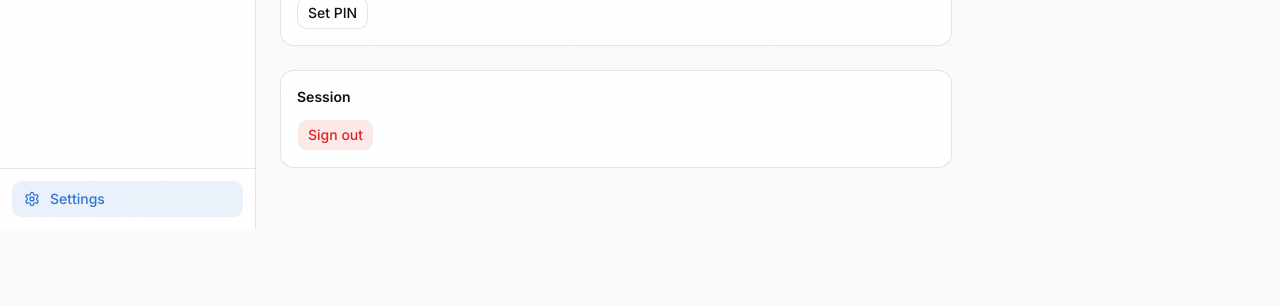
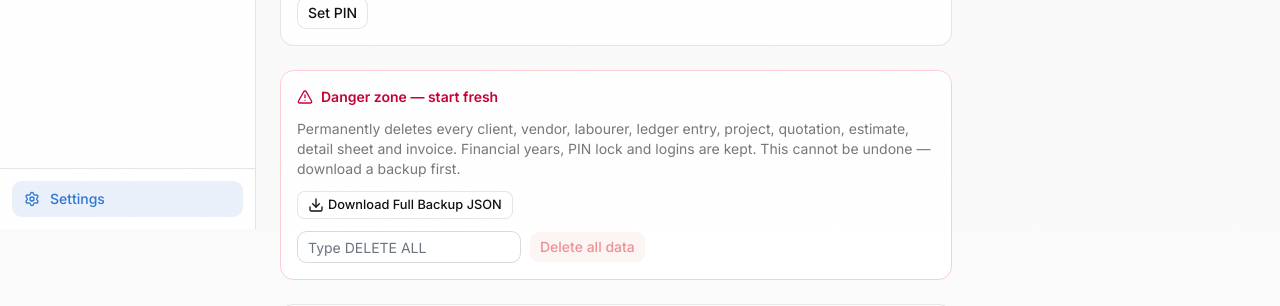
Before and after one commit to Dev-Aditya-More/Ashwin, a Next.js app: page /admin/settings in a window 1280 px wide. Shown: the part 571-877 px from the top of the page. Before the commit the page ends 800 px from the top, so only its background shows below. Built offline with nearby package versions, Linux system fonts and the light colour scheme; no server answers; the database is empty.

Commit message:
feat: add ResetDataSettings component for data reset functionality; implement resetAllData action for complete data deletion

```diff
--- a/app/admin/(dashboard)/settings/page.tsx
+++ b/app/admin/(dashboard)/settings/page.tsx
@@ -2,6 +2,7 @@ import { listFinancialYears, createFinancialYear, setActiveFinancialYear } from
 import { logout } from "@/lib/actions/auth";
 import { getPinLockStatus } from "@/lib/actions/pin-lock";
 import { formatDate } from "@/lib/format";
+import { ResetDataSettings } from "@/components/admin/ResetDataSettings";
 import { PinLockSettings } from "@/components/admin/PinLockSettings";
 import { Button } from "@/components/ui/button";
 import { Input } from "@/components/ui/input";
@@ -71,6 +72,8 @@ export default async function SettingsPage() {
 
       <PinLockSettings enabled={pinLock.enabled} secretConfigured={pinLock.secretConfigured} />
 
+      <ResetDataSettings />
+
       <div className="rounded-xl border border-[var(--border)] bg-white p-4">
         <p className="font-semibold text-sm mb-3">Session</p>
         <form action={logout}>
--- /dev/null
+++ b/components/admin/ResetDataSettings.tsx
@@ -0,0 +1,56 @@
+"use client";
+
+import { useState, useTransition } from "react";
+import { useRouter } from "next/navigation";
+import { Download, Loader2, TriangleAlert } from "lucide-react";
+import { toast } from "sonner";
+import { Button } from "@/components/ui/button";
+import { Input } from "@/components/ui/input";
+import { resetAllData } from "@/lib/actions/reset-data";
+
+export function ResetDataSettings() {
+  const router = useRouter();
+  const [text, setText] = useState("");
+  const [pending, startTransition] = useTransition();
+
+  function reset() {
+    startTransition(async () => {
+      const res = await resetAllData(text);
+      if (!res.ok) {
+        toast.error(res.error ?? "Reset failed.");
+        return;
+      }
+      toast.success("All data deleted. You can import a fresh file now.");
+      setText("");
+      router.push("/admin/import");
+    });
+  }
+
+  return (
+    <div className="rounded-xl border border-rose-200 bg-white p-4 space-y-3">
+      <p className="font-semibold text-sm text-rose-700 flex items-center gap-2">
+        <TriangleAlert className="size-4" /> Danger zone — start fresh
+      </p>
+      <p className="text-sm text-[var(--text-muted)]">
+        Permanently deletes every client, vendor, labourer, ledger entry, project, quotation, estimate, detail sheet
+        and invoice. Financial years, PIN lock and logins are kept. This cannot be undone — download a backup first.
+      </p>
+      <Button asChild variant="outline" size="sm">
+        <a href="/admin/import/backup">
+          <Download className="size-4" /> Download Full Backup JSON
+        </a>
+      </Button>
+      <div className="flex flex-wrap gap-2 items-center">
+        <Input
+          className="max-w-56"
+          placeholder='Type DELETE ALL'
+          value={text}
+          onChange={(e) => setText(e.target.value)}
+        />
+        <Button variant="destructive" disabled={pending || text.trim() !== "DELETE ALL"} onClick={reset}>
+          {pending && <Loader2 className="size-4 animate-spin" />} Delete all data
+        </Button>
+      </div>
+    </div>
+  );
+}
--- /dev/null
+++ b/lib/actions/reset-data.ts
@@ -0,0 +1,40 @@
+"use server";
+
+import { revalidatePath } from "next/cache";
+import { createClient } from "@/lib/supabase/server";
+
+// Children first so foreign keys never block a delete. Financial years, the PIN lock,
+// the estimate dropdown catalog and user accounts are kept.
+const TABLES = [
+  "gst_invoices",
+  "estimates",
+  "quotations",
+  "client_payments",
+  "client_work",
+  "labour_payments",
+  "labour_work",
+  "vendor_payments",
+  "vendor_bills",
+  "projects",
+  "clients",
+  "labourers",
+  "vendors",
+] as const;
+
+/** Deletes ALL parties, ledger entries, projects and documents so you can start fresh (e.g. import a new JSON). */
+export async function resetAllData(confirmation: string): Promise<{ ok: boolean; error?: string }> {
+  if (confirmation.trim() !== "DELETE ALL") return { ok: false, error: 'Type "DELETE ALL" to confirm.' };
+  const supabase = await createClient();
+  const { data } = await supabase.auth.getUser();
+  if (!data.user) return { ok: false, error: "Not signed in." };
+
+  for (const table of TABLES) {
+    // Newer tables (migration 0007) may not exist yet — skip those quietly.
+    const { error } = await supabase.from(table).delete().not("id", "is", null);
+    if (error && !/does not exist|schema cache/i.test(error.message)) {
+      return { ok: false, error: `Could not clear ${table}: ${error.message}` };
+    }
+  }
+  revalidatePath("/admin", "layout");
+  return { ok: true };
+}
```
